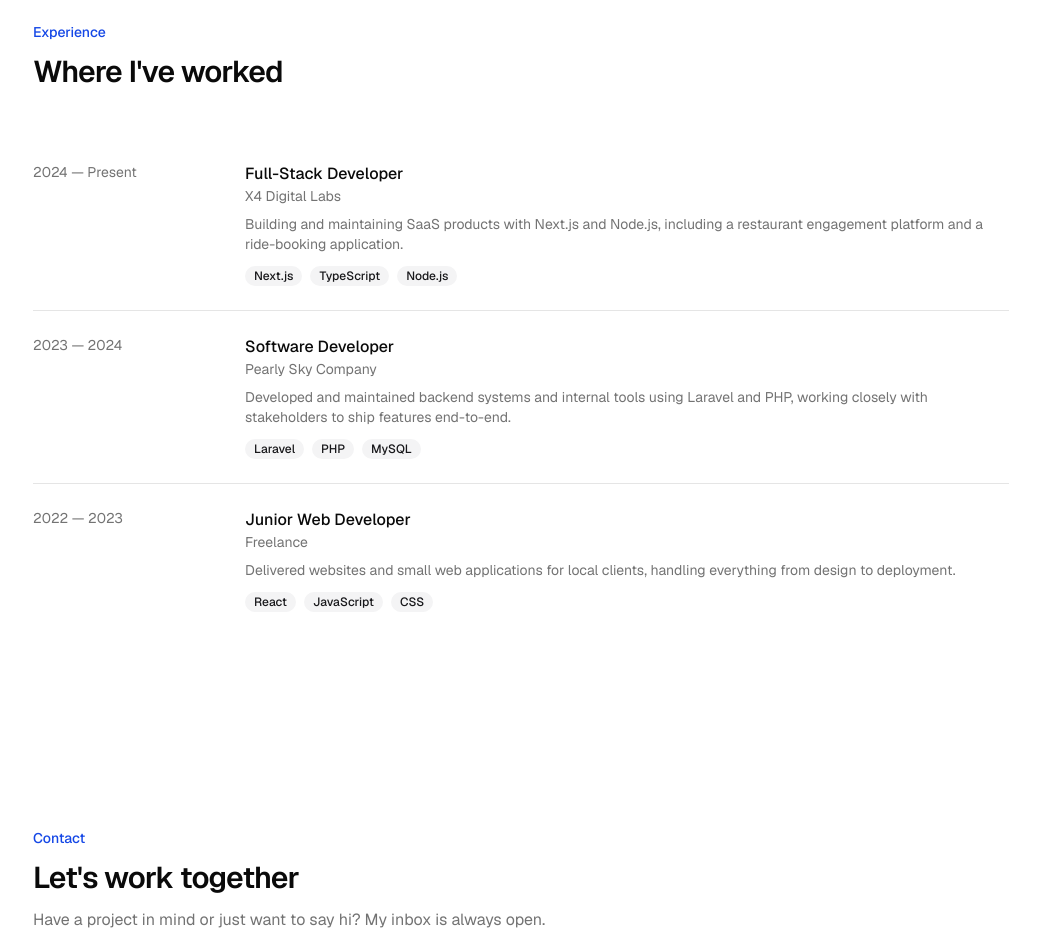
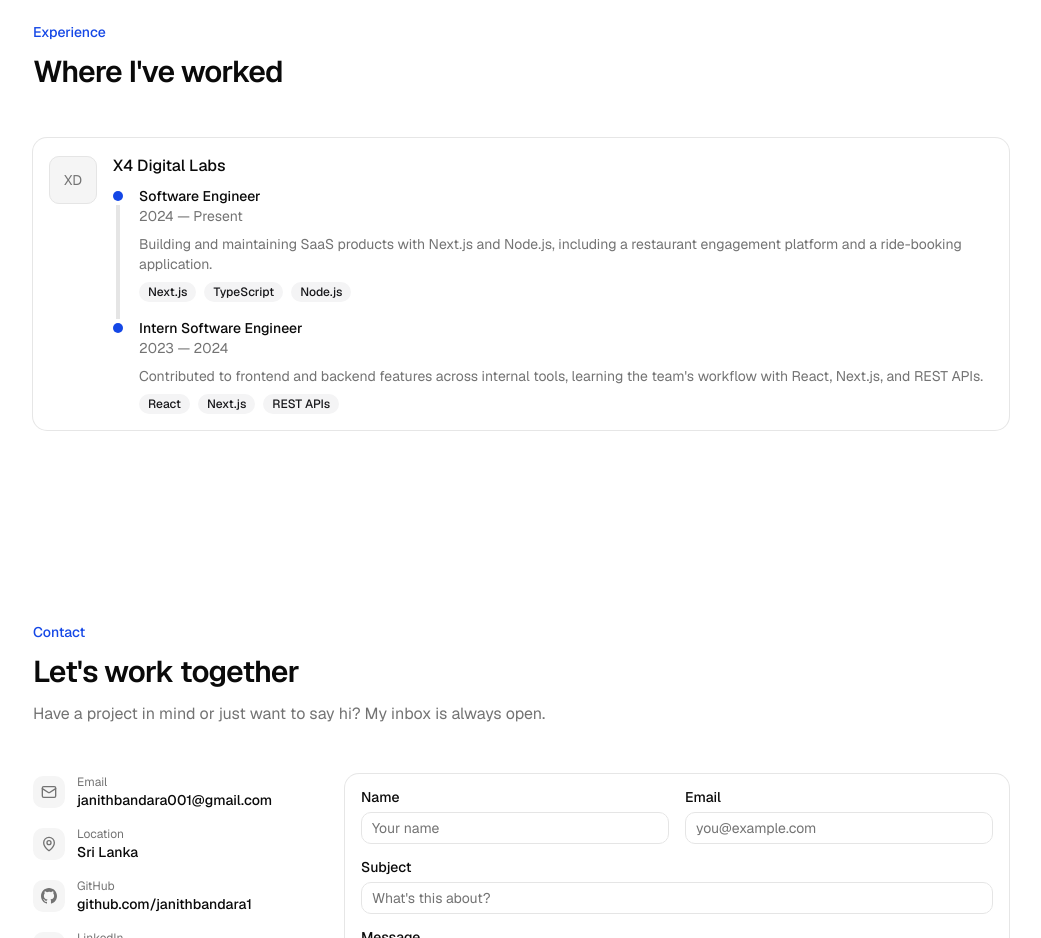
Before and after one commit to janithbandara1/portfolio, a Next.js app: page / in a window 1280 px wide. Shown: the part 3200-4138 px from the top of the page, without its empty margins (119-1160 px from the left). Built offline with nearby package versions, Linux system fonts and the light colour scheme.

Commit message:
Refactor Experience component to use Card layout and update experience data structure for improved clarity and organization

```diff
--- a/components/experience.tsx
+++ b/components/experience.tsx
@@ -1,6 +1,16 @@
 import { Badge } from "@/components/ui/badge";
-import { Separator } from "@/components/ui/separator";
+import { Card, CardContent } from "@/components/ui/card";
+import { Avatar, AvatarFallback } from "@/components/ui/avatar";
 import { experience } from "@/lib/data";
+
+function getInitials(company: string) {
+  return company
+    .split(" ")
+    .map((word) => word[0])
+    .join("")
+    .slice(0, 2)
+    .toUpperCase();
+}
 
 export function Experience() {
   return (
@@ -14,24 +24,43 @@ export function Experience() {
         </h2>
       </div>
 
-      <div className="flex flex-col">
-        {experience.map((item, index) => (
-          <div key={item.company}>
-            <div className="grid gap-2 py-6 sm:grid-cols-[180px_1fr] sm:gap-8">
-              <div className="text-sm text-muted-foreground">
+      <div className="flex flex-col gap-4">
+        {experience.map((entry) => (
+          <Card key={entry.company}>
+            <CardContent>
+              <div className="flex gap-4">
+                <Avatar
+                  className="mt-0.5 size-12 rounded-lg after:rounded-lg"
+                >
+                  <AvatarFallback className="rounded-lg">
+                    {getInitials(entry.company)}
+                  </AvatarFallback>
+                </Avatar>
+                <div className="flex flex-1 flex-col">
+                  <p className="text-base font-medium">{entry.company}</p>
+                  <div className="mt-2 flex flex-col">
+                    {entry.roles.map((item, index) => {
+                      const isLast = index === entry.roles.length - 1;
+                      return (
+                        <div key={item.role} className="flex gap-4">
+                          <div className="relative flex w-2.5 flex-none flex-col items-center">
+                            <span className="relative z-10 mt-[5px] size-2.5 flex-none rounded-full bg-primary" />
+                            {!isLast && (
+                              <span
+                                className="absolute top-[19px] bottom-[-1px] left-1/2 w-1 -translate-x-1/2 bg-border"
+                                aria-hidden="true"
+                              />
+                            )}
+                          </div>
+                          <div className={`flex-1 ${isLast ? "" : "pb-4"}`}>
+                            <h3 className="text-sm font-medium">{item.role}</h3>
+                            <p className="text-sm text-muted-foreground">
                               {item.period}
-              </div>
-              <div className="flex flex-col gap-2">
-                <div>
-                  <h3 className="text-base font-medium">{item.role}</h3>
-                  <p className="text-sm text-muted-foreground">
-                    {item.company}
                             </p>
-                </div>
-                <p className="text-sm text-muted-foreground">
+                            <p className="mt-2 text-sm text-muted-foreground">
                               {item.description}
                             </p>
-                <div className="flex flex-wrap gap-2 pt-1">
+                            <div className="flex flex-wrap gap-2 pt-2">
                               {item.tags.map((tag) => (
                                 <Badge key={tag} variant="secondary">
                                   {tag}
@@ -40,8 +69,13 @@ export function Experience() {
                             </div>
                           </div>
                         </div>
-            {index < experience.length - 1 && <Separator />}
+                      );
+                    })}
                   </div>
+                </div>
+              </div>
+            </CardContent>
+          </Card>
         ))}
       </div>
     </section>
--- a/lib/data.ts
+++ b/lib/data.ts
@@ -95,29 +95,36 @@ export const projects: Project[] = [
   },
 ];
 
-export const experience = [
+export type ExperienceRole = {
+  role: string;
+  period: string;
+  description: string;
+  tags: string[];
+};
+
+export type ExperienceEntry = {
+  company: string;
+  roles: ExperienceRole[];
+};
+
+export const experience: ExperienceEntry[] = [
   {
-    role: "Full-Stack Developer",
     company: "X4 Digital Labs",
+    roles: [
+      {
+        role: "Software Engineer",
         period: "2024 — Present",
         description:
           "Building and maintaining SaaS products with Next.js and Node.js, including a restaurant engagement platform and a ride-booking application.",
         tags: ["Next.js", "TypeScript", "Node.js"],
       },
       {
-    role: "Software Developer",
-    company: "Pearly Sky Company",
+        role: "Intern Software Engineer",
         period: "2023 — 2024",
         description:
-      "Developed and maintained backend systems and internal tools using Laravel and PHP, working closely with stakeholders to ship features end-to-end.",
-    tags: ["Laravel", "PHP", "MySQL"],
+          "Contributed to frontend and backend features across internal tools, learning the team's workflow with React, Next.js, and REST APIs.",
+        tags: ["React", "Next.js", "REST APIs"],
       },
-  {
-    role: "Junior Web Developer",
-    company: "Freelance",
-    period: "2022 — 2023",
-    description:
-      "Delivered websites and small web applications for local clients, handling everything from design to deployment.",
-    tags: ["React", "JavaScript", "CSS"],
+    ],
   },
 ];
```
Lines whose indentation alone changed are shown as unchanged.
